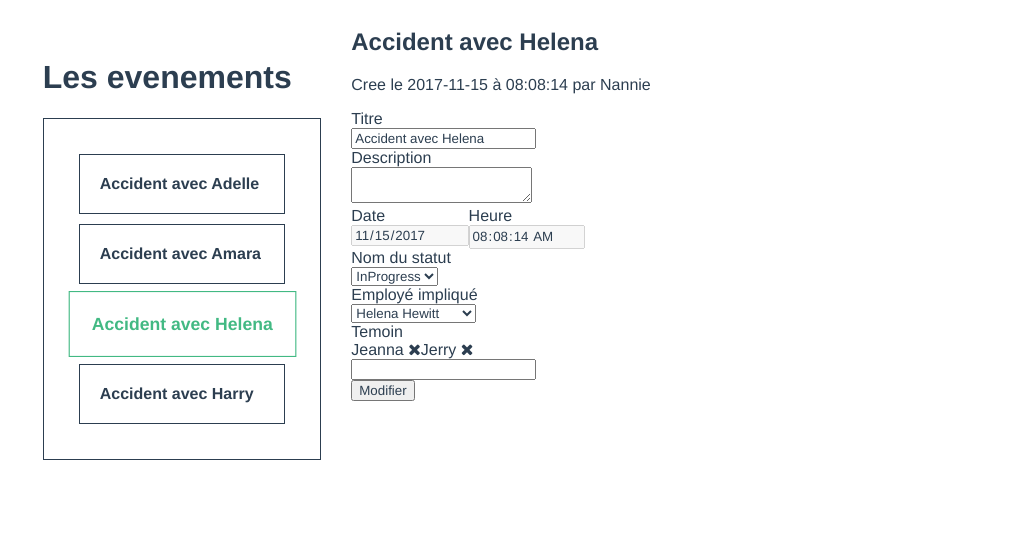
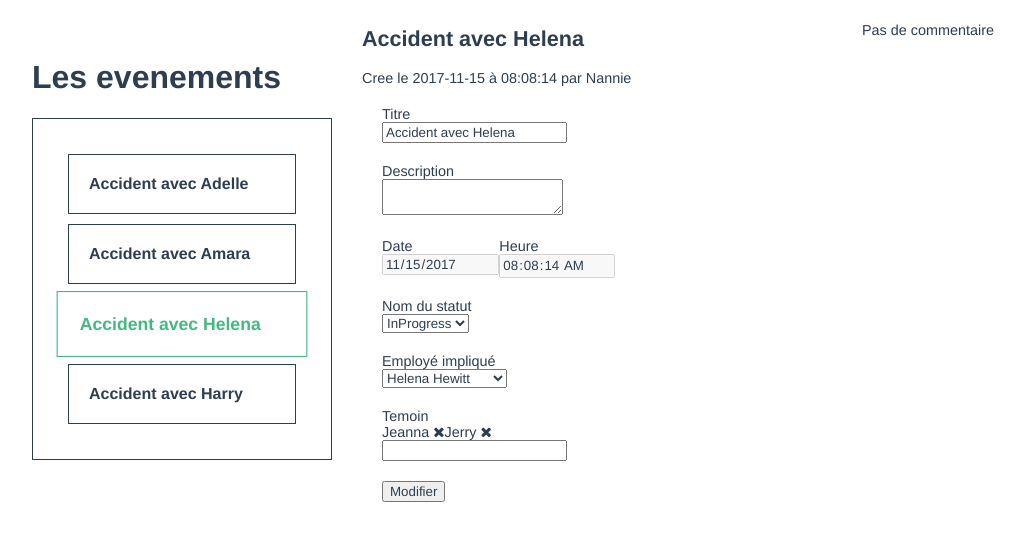
Before and after one commit to MitiaElodie/testFrontEnd, a Vue app: page /event/38 in a window 1280 px wide. Shown: the top 540 px of the page, without its empty margins (108-1133 px from the left). Built offline with nearby package versions, Linux system fonts and the light colour scheme.

Commit message:
Mis en place fonction modifier

```diff
--- a/src/App.vue
+++ b/src/App.vue
@@ -25,6 +25,7 @@
 
 #nav {
   padding: 30px;
+  min-width: 300px;
 
   a {
     font-weight: bold;
@@ -51,7 +52,7 @@
 }
 
 
-@media (max-width: 600px) {
+@media (max-width: 700px) {
   .container {
     flex-direction: column;
   }
--- a/src/components/Comment.vue
+++ b/src/components/Comment.vue
@@ -10,7 +10,7 @@
             </div>
         </div>
 
-        <span class="comment-date">{{ comment.creationDate }}</span>
+        <span class="comment-date">{{ date }} {{ time }}</span>
     </div>
 </template>
 
@@ -42,6 +42,14 @@
             comment(){
                 return this.$store.getters.getComment(this.idComment);
             },
+
+            date(){
+                return this.$store.getters.getDate(this.comment.creationDate);
+            },
+
+            time(){
+                return this.$store.getters.getTime(this.comment.creationDate);
+            },
         }
     }
 </script>
--- a/src/components/Comments.vue
+++ b/src/components/Comments.vue
@@ -1,12 +1,14 @@
 <template>
     <div class="comment-container">
-        <comment v-for="comment in comments" :key="comment.creationDate" :idComment="comment.id"></comment>
+        <p v-if="comments.length <= 0">Pas de commentaire</p>
+        <comment v-for="comment in comments" :key="comment.id" :idComment="comment.id"></comment>
     </div>
 </template>
 
 <style>
     .comment-container{
         width: 200px;
+        font-size: 0.9em;
     }
 </style>
 
--- a/src/components/InformationEvent.vue
+++ b/src/components/InformationEvent.vue
@@ -59,8 +59,14 @@
 
 <style>
     @import "https://cdnjs.cloudflare.com/ajax/libs/font-awesome/4.7.0/css/font-awesome.min.css";
+    .information-event-form, .information-event-form-date-time{
+        margin: 20px;
+
+    }
+
     .information-event-container{
         width: 500px;
+        font-size: 0.9em;;
     }
 
     label{
--- a/src/store/index.js
+++ b/src/store/index.js
@@ -129,8 +129,13 @@ export default createStore({
     },
 
     getTime: (state) => (date) => {
-        state.comments.find(x => x.id === 47); // for using the state so there won't be any error
         return date.split('T')[1].split('Z')[0]; // pour enlever le T entre la date et l'heure et le Z a la fin de l'heure
+    },
+
+    getTimeFormatted: (state) => (date) => {
+        let split = this.getTime(date).split(':');
+        console.log(split);
+        return `${ split[0] }h${ split[1] }`;
     }
   },
   mutations: {
```
